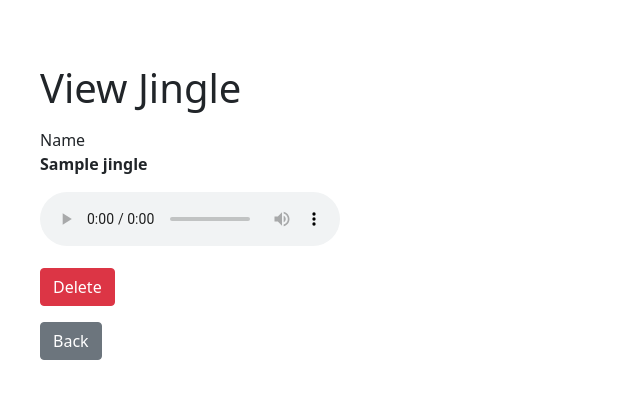
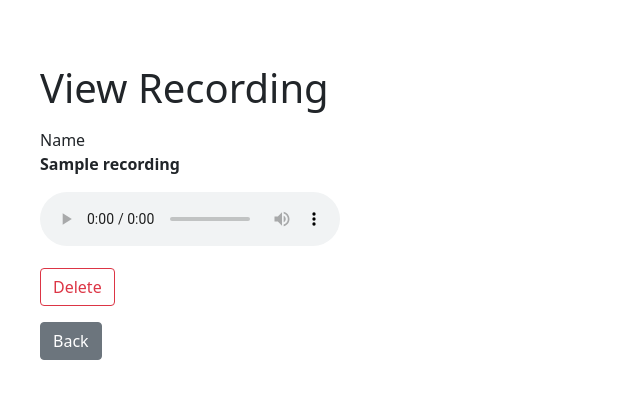
Before and after one commit to nkrumahinc/clever-bell-web, a PHP site: template views/recording/read.php in a window 1280 px wide. Shown: the top 399 px of the page, without its empty margins (0-640 px from the left). Run offline with PHP 8.4, Linux system fonts and the light colour scheme; the template is opened without the code that fills it: most values are stand-ins (such as "Sample title", 1, 10 or a date in 2020).

```diff
--- a/views/jingle/read.php
+++ b/views/jingle/read.php
@@ -29,7 +29,7 @@
                     </div>
 
                     <p>
-                        <button type="button" class="btn btn-danger modalbutton" data-toggle="modal" data-target="#deleteModalCenter">
+                        <button type="button" class="btn btn-outline-danger modalbutton" data-toggle="modal" data-target="#deleteModalCenter">
                             Delete
                         </button>
                     </p>
--- a/views/recording/read.php
+++ b/views/recording/read.php
@@ -7,7 +7,7 @@
     <meta name="viewport" content="width=device-width, initial-scale=1.0">
     <link rel="stylesheet" href="/css/bootstrap.min.css">
     <link rel="stylesheet" href="/css/styles.css">
-    <title>CleverBell Editor : View Jingle</title>
+    <title>CleverBell Editor : View Recording</title>
 </head>
 
 <body>
@@ -15,25 +15,25 @@
         <div class="container-fluid">
             <div class="row m-3">
                 <div class="col-md-12">
-                    <h1 class="mt-5 mb-3">View Jingle</h1>
+                    <h1 class="mt-5 mb-3">View Recording</h1>
                     <div class="form-group">
                         <label>Name</label>
-                        <p><b><?php echo $jingle; ?></b></p>
+                        <p><b><?php echo $recording; ?></b></p>
                     </div>
                     <div class="form-group">
                         <!-- <label>Play</label> -->
                         <p><audio controls>
-                                <source src="/jingles/<?php echo $jingle ?>">
+                                <source src="/recordings/<?php echo $recording ?>">
                                 Your browser does not support the audio element.
                             </audio></p>
                     </div>
 
                     <p>
-                        <button type="button" class="btn btn-danger modalbutton" data-toggle="modal" data-target="#deleteModalCenter">
+                        <button type="button" class="btn btn-outline-danger modalbutton" data-toggle="modal" data-target="#deleteModalCenter">
                             Delete
                         </button>
                     </p>
-                    <p><a href="/jingle" class="btn btn-secondary">Back</a></p>
+                    <p><a href="/recording" class="btn btn-secondary">Back</a></p>
                 </div>
             </div>
         </div>
@@ -54,7 +54,7 @@
                 </div>
                 <div class="modal-footer">
                     <button type="button" class="btn btn-secondary modaldismiss" data-dismiss="modal">No</button>
-                    <a class="btn btn-danger" href="/jingle/delete/<?php echo $id ?>">Delete</a>
+                    <a class="btn btn-danger" href="/recording/delete/<?php echo $id ?>">Delete</a>
                 </div>
             </div>
         </div>
```
Also changed, not shown: views/schedule/read.php (+3 -4 lines).
